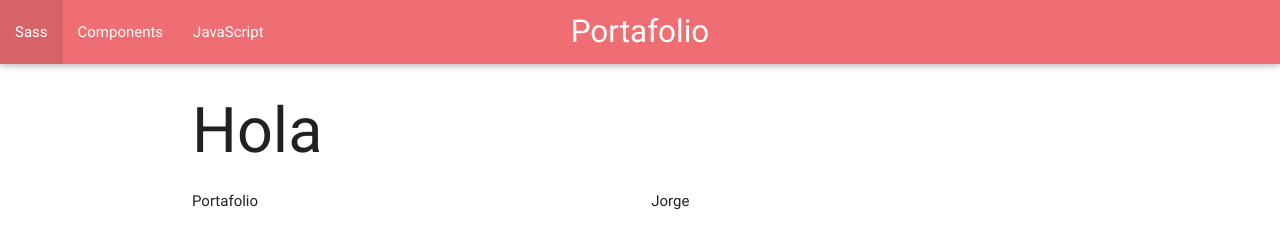
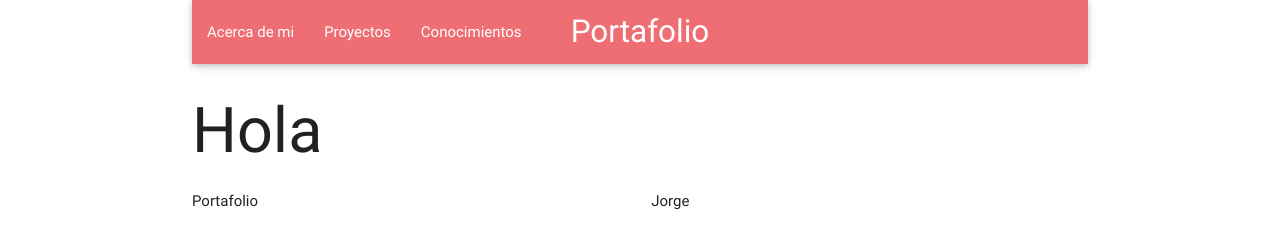
Before and after one commit to jorgerubik/jorgerubik.github.io, a plain HTML site: page index.html in a window 1280 px wide. Drawn offline with nearby package versions, Linux system fonts and the light colour scheme.

Commit message:
arreglos nav

```diff
--- a/index.html
+++ b/index.html
@@ -33,17 +33,17 @@
 </head>
 
 <body>
+  <div class="container">
  <nav>
     <div class="nav-wrapper">
       <a href="#" class="brand-logo center">Portafolio</a>
       <ul id="nav-mobile" class="left hide-on-med-and-down">
-        <li><a href="sass.html">Sass</a></li>
-        <li><a href="badges.html">Components</a></li>
-        <li><a href="collapsible.html">JavaScript</a></li>
+        <li><a href="#">Acerca de mi</a></li>
+        <li><a href="#">Proyectos</a></li>
+        <li><a href="#">Conocimientos</a></li>
       </ul>
     </div>
   </nav>
-  <div class="container">
     <div class="row">
       <div class="col s12">
         <h1>Hola</h1>
```
